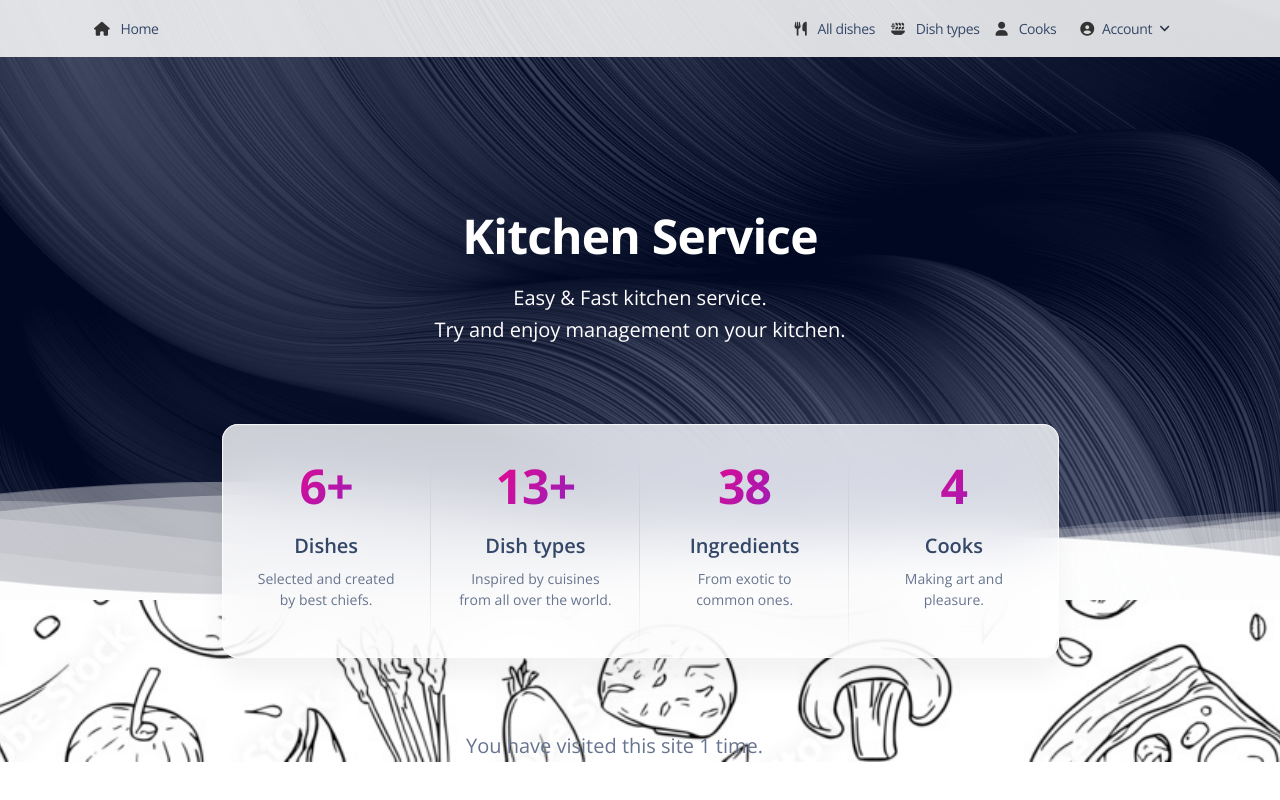
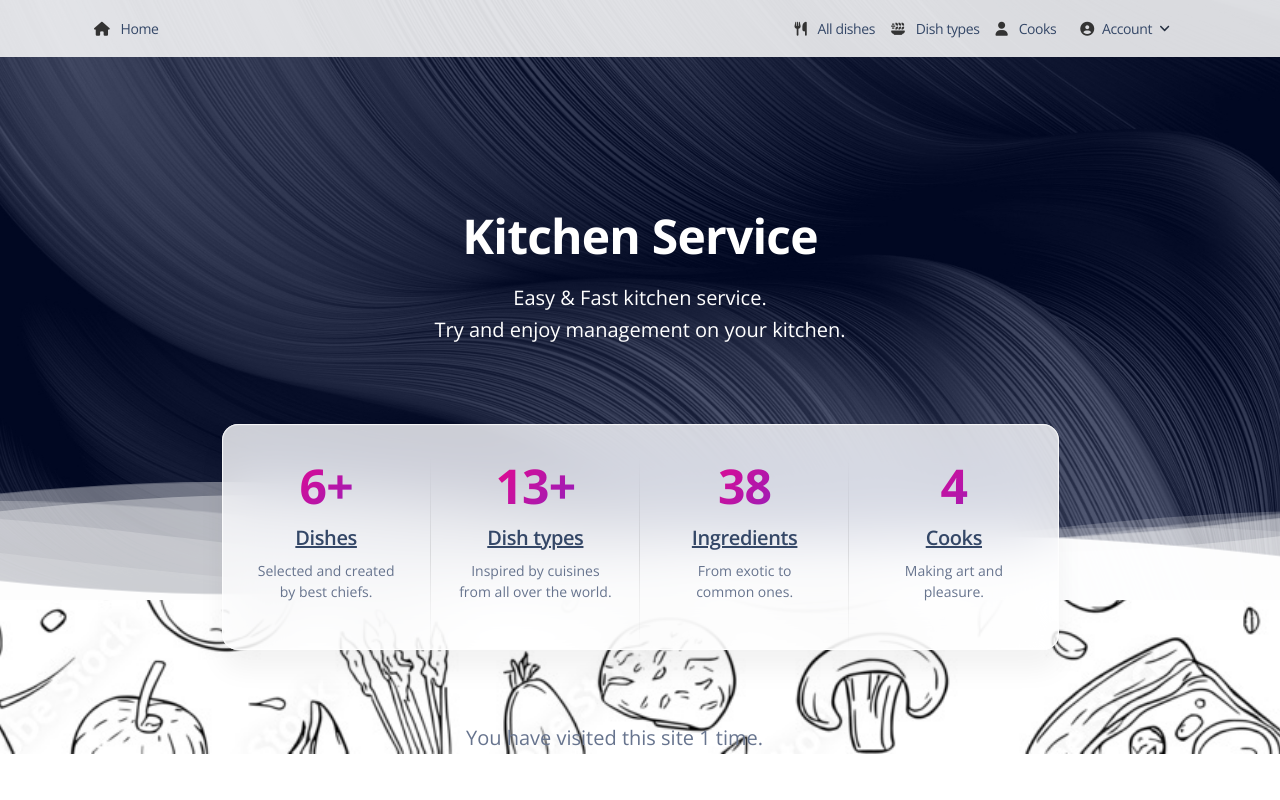
Before and after one commit to onyevyerov/restaurant-kitchen-service, a Django app: page / in a window 1280 px wide. Run offline with Django 4.2, Linux system fonts and the light colour scheme; data comes from the database, SQL or seed files in the repository; parts of the project's set-up code (start-up, migrations or seed data) failed here and were passed over; some libraries are stand-ins or nearby versions.

Commit message:
feat: add links to Dish, Dish types, Ingredients, Cooks counters on indext.html page

```diff
--- a/templates/kitchen/index.html
+++ b/templates/kitchen/index.html
@@ -47,7 +47,9 @@
           <div class="col-md-3 position-relative">
             <div class="p-3 text-center">
               <h1 class="text-gradient text-primary"><span id="state1" countTo="{{ num_of_dishes }}">0</span>+</h1>
-              <h5 class="mt-3">Dishes</h5>
+              <h5 class="mt-1">
+                <a href="{% url 'kitchen:dish-list' %}" class="text-decoration-underline">Dishes</a>
+              </h5>
               <p class="text-sm">Selected and created by best chiefs.</p>
             </div>
             <hr class="vertical dark">
@@ -56,7 +58,9 @@
           <div class="col-md-3 position-relative">
             <div class="p-3 text-center">
               <h1 class="text-gradient text-primary"> <span id="state2" countTo="{{ num_of_dish_types }}">0</span>+</h1>
-              <h5 class="mt-3">Dish types</h5>
+              <h5 class="mt-1">
+                <a href="{% url 'kitchen:dish-type-list' %}" class="text-decoration-underline">Dish types</a>
+              </h5>
               <p class="text-sm">Inspired by cuisines from all over the world.</p>
             </div>
             <hr class="vertical dark">
@@ -65,7 +69,9 @@
           <div class="col-md-3 position-relative" >
             <div class="p-3 text-center">
               <h1 class="text-gradient text-primary" id="state3" countTo="{{ num_of_ingredients }}">0</h1>
-              <h5 class="mt-3">Ingredients</h5>
+              <h5 class="mt-1">
+                <a href="{% url 'kitchen:ingredient-list' %}" class="text-decoration-underline">Ingredients</a>
+              </h5>
               <p class="text-sm">From exotic to common ones.</p>
             </div>
             <hr class="vertical dark">
@@ -74,7 +80,9 @@
           <div class="col-md-3 position-relative" >
             <div class="p-3 text-center">
               <h1 class="text-gradient text-primary" id="state4" countTo="{{ num_of_cooks }}">0</h1>
-              <h5 class="mt-3">Cooks</h5>
+              <h5 class="mt-1">
+                <a href="{% url 'kitchen:cook-list' %}" class="text-decoration-underline">Cooks</a>
+              </h5>
               <p class="text-sm">Making art and pleasure.</p>
             </div>
           </div>
```
